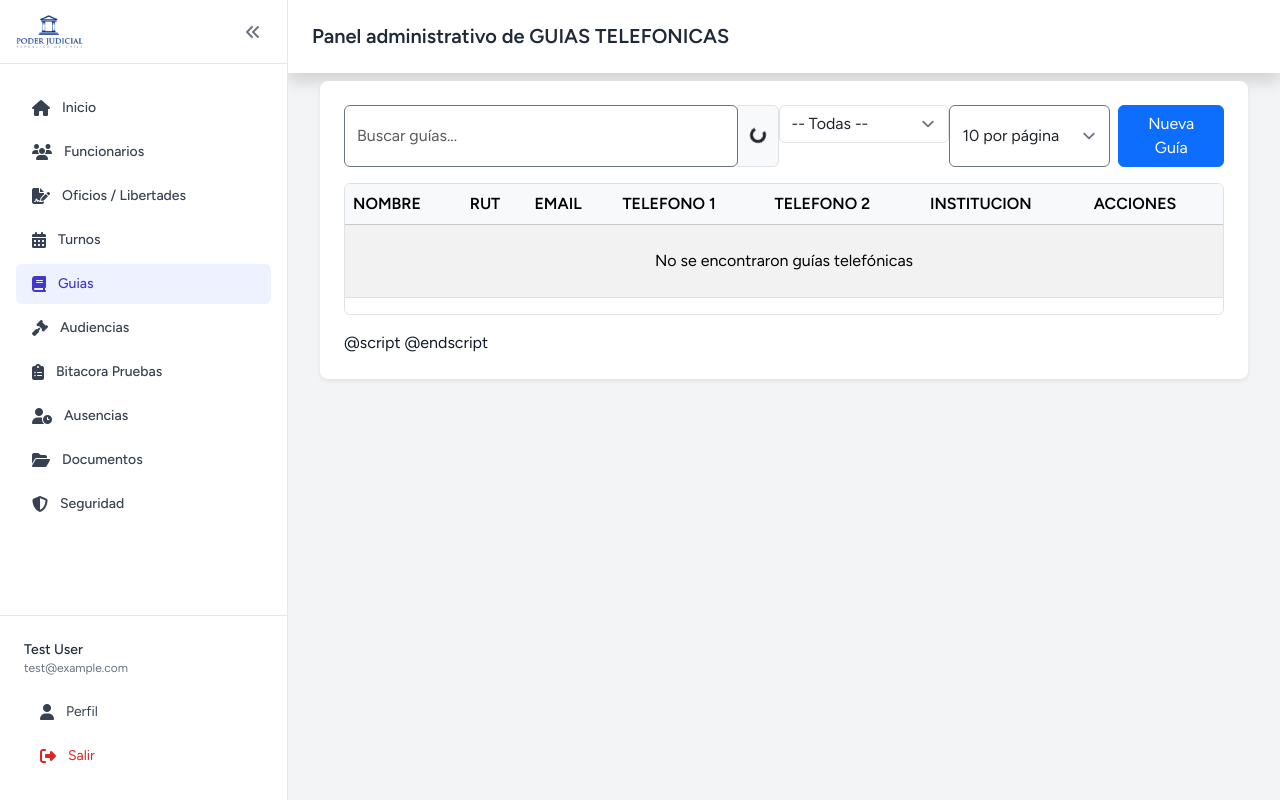
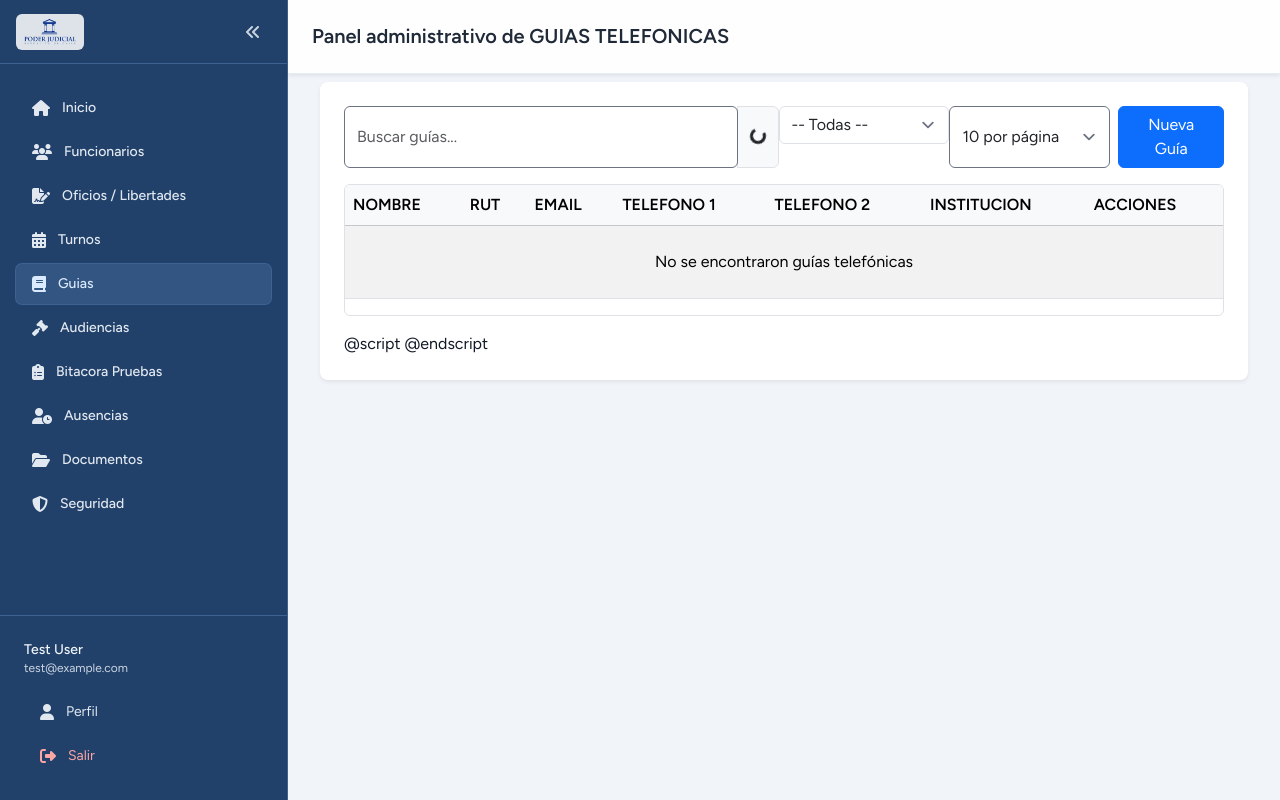
Before and after one commit to yorsh98/4toTOP, a Laravel app: page /guias in a window 1280 px wide. Run offline with Laravel 12, Linux system fonts and the light colour scheme; a user stored in the database is signed in; data comes from the database, SQL or seed files in the repository; data that the repository does not hold is empty; style sheets or scripts are compiled from the project's sources; some libraries are stand-ins or nearby versions.

Commit message:
ModColorBackoffice

```diff
--- a/resources/views/components/responsive-nav-link.blade.php
+++ b/resources/views/components/responsive-nav-link.blade.php
@@ -2,8 +2,8 @@
 
 @php
 $classes = ($active ?? false)
-            ? 'block w-full ps-3 pe-4 py-2 border-l-4 border-indigo-400 text-start text-base font-medium text-indigo-700 bg-indigo-50 focus:outline-none focus:text-indigo-800 focus:bg-indigo-100 focus:border-indigo-700 transition duration-150 ease-in-out'
-            : 'block w-full ps-3 pe-4 py-2 border-l-4 border-transparent text-start text-base font-medium text-gray-600 hover:text-gray-800 hover:bg-gray-50 hover:border-gray-300 focus:outline-none focus:text-gray-800 focus:bg-gray-50 focus:border-gray-300 transition duration-150 ease-in-out';
+            ? 'block w-full ps-3 pe-4 py-2 border-l-4 border-blue-300 text-start text-base font-medium text-blue-100 bg-blue-300/15 focus:outline-none focus:text-blue-50 focus:bg-blue-300/20 focus:border-blue-200 transition duration-150 ease-in-out'
+            : 'block w-full ps-3 pe-4 py-2 border-l-4 border-transparent text-start text-base font-medium text-slate-200 hover:text-white hover:bg-slate-800/60 hover:border-slate-500 focus:outline-none focus:text-white focus:bg-slate-800/60 focus:border-slate-500 transition duration-150 ease-in-out';
 @endphp
 
 <a {{ $attributes->merge(['class' => $classes]) }}>
--- a/resources/views/layouts/app.blade.php
+++ b/resources/views/layouts/app.blade.php
@@ -17,14 +17,14 @@
         <!-- Scripts -->
         @vite(['resources/css/app.css', 'resources/js/app.js'])
     </head>
-    <body class="font-sans antialiased bg-gray-100 text-gray-900">
-        <div class="min-h-screen bg-gray-100 lg:flex">
+    <body class="font-sans antialiased bg-slate-100 text-slate-900">
+        <div class="min-h-screen bg-slate-100 lg:flex">
             <livewire:layout.navigation />
 
             <div class="min-w-0 flex-1">
                 <!-- Page Heading -->
                 @if (isset($header))
-                    <header class="bg-white shadow">
+                    <header class="border-b border-slate-200/80 bg-white/90 shadow-sm backdrop-blur-sm">
                         <div class="max-w-7xl mx-auto py-6 px-4 sm:px-6 lg:px-8">
                             {{ $header }}
                         </div>
@@ -57,17 +57,17 @@
   x-show="$store.busy && $store.busy.visible"
   x-transition.opacity
   x-cloak
-  class="fixed inset-0 z-[9999] bg-white/70 backdrop-blur-sm flex items-center justify-center"
+  class="fixed inset-0 z-[9999] bg-slate-900/30 backdrop-blur-sm flex items-center justify-center"
   role="status" aria-live="polite" aria-busy="true"
 >
   <div class="flex flex-col items-center gap-3">
-    <div class="w-7 h-7 rounded-full border-2 border-gray-400 border-t-transparent animate-spin"></div>
-    <p class="text-sm text-gray-700">Cargando...</p>
+    <div class="w-7 h-7 rounded-full border-2 border-blue-500 border-t-transparent animate-spin"></div>
+    <p class="text-sm text-slate-100">Cargando...</p>
   </div>
 
   <!-- Barra superior de progreso (decorativa) -->
   <div class="fixed top-0 left-0 right-0 h-0.5 overflow-hidden">
-    <div class="h-full w-2/3 bg-gray-700" style="animation: progressbar 1.1s ease-in-out infinite;"></div>
+    <div class="h-full w-2/3 bg-blue-500" style="animation: progressbar 1.1s ease-in-out infinite;"></div>
   </div>
 </div>
 
--- a/resources/views/livewire/layout/navigation.blade.php
+++ b/resources/views/livewire/layout/navigation.blade.php
@@ -99,13 +99,13 @@ new class extends Component
     :class="collapsed ? 'lg:w-20' : 'lg:w-72'"
     class="w-full transition-all duration-300 ease-in-out lg:shrink-0"
 >
-    <div class="flex h-16 items-center justify-between border-b border-gray-200 bg-white px-4 lg:hidden">
+    <div class="flex h-16 items-center justify-between border-b border-blue-300/25 bg-[#0A2E5D]/90 px-4 lg:hidden">
         <a href="{{ route('dashboard') }}" wire:navigate>
-            <x-application-logo class="block h-9 w-auto fill-current text-gray-800" />
+            <x-application-logo class="block h-9 w-auto rounded-md bg-white/85 px-2 py-1" />
         </a>
 
         <div class="flex items-center gap-2">
-            <button @click="open = ! open" class="inline-flex items-center justify-center rounded-md p-2 text-gray-500 hover:bg-gray-100 hover:text-gray-700 focus:outline-none transition duration-150 ease-in-out">
+            <button @click="open = ! open" class="inline-flex items-center justify-center rounded-md p-2 text-slate-300 hover:bg-slate-800 hover:text-white focus:outline-none transition duration-150 ease-in-out">
             <svg class="h-6 w-6" stroke="currentColor" fill="none" viewBox="0 0 24 24">
                 <path :class="{ 'hidden': open, 'inline-flex': !open }" class="inline-flex" stroke-linecap="round" stroke-linejoin="round" stroke-width="2" d="M4 6h16M4 12h16M4 18h16" />
                 <path :class="{ 'hidden': !open, 'inline-flex': open }" class="hidden" stroke-linecap="round" stroke-linejoin="round" stroke-width="2" d="M6 18L18 6M6 6l12 12" />
@@ -114,8 +114,8 @@ new class extends Component
         </div>
     </div>
 
-    <aside class="hidden h-screen border-r border-gray-200 bg-white transition-all duration-300 ease-in-out lg:sticky lg:top-0 lg:flex lg:flex-col">
-        <div class="flex h-16 items-center border-b border-gray-200 px-3" :class="collapsed ? 'justify-end' : 'justify-between'">
+    <aside class="hidden h-screen border-r border-blue-300/25 bg-[#0A2E5D]/90 text-slate-100 transition-all duration-300 ease-in-out lg:sticky lg:top-0 lg:flex lg:flex-col">
+        <div class="flex h-16 items-center border-b border-blue-300/25 px-3" :class="collapsed ? 'justify-end' : 'justify-between'">
             <a
                 href="{{ route('dashboard') }}"
                 wire:navigate
@@ -126,7 +126,7 @@ new class extends Component
                 x-cloak
             >
                 <x-application-logo
-                    x-bind:class="collapsed ? 'h-7 w-auto fill-current text-gray-800 transition-all duration-300 ease-in-out' : 'h-9 w-auto fill-current text-gray-800 transition-all duration-300 ease-in-out'"
+                    x-bind:class="collapsed ? 'h-7 w-auto rounded-md bg-white/85 px-1.5 py-1 transition-all duration-300 ease-in-out' : 'h-9 w-auto rounded-md bg-white/85 px-2 py-1 transition-all duration-300 ease-in-out'"
                 />
             </a>
 
@@ -134,7 +134,7 @@ new class extends Component
                 <button
                     @click="toggleCollapsed"
                     type="button"
-                    class="inline-flex h-9 w-9 items-center justify-center rounded-md text-gray-500 hover:bg-gray-100 hover:text-gray-800"
+                    class="inline-flex h-9 w-9 items-center justify-center rounded-md text-slate-300 hover:bg-slate-800 hover:text-white"
                     :title="collapsed ? 'Expandir menu' : 'Colapsar menu'"
                 >
                     <i class="fa-solid transition-transform duration-300" :class="collapsed ? 'fa-angles-right' : 'fa-angles-left'"></i>
@@ -152,7 +152,7 @@ new class extends Component
                             wire:navigate
                             title="{{ $item['label'] }}"
                             :class="collapsed ? 'justify-center' : ''"
-                            class="flex items-center rounded-md px-3 py-2 text-sm font-medium transition {{ $isActive ? 'bg-indigo-50 text-indigo-700' : 'text-gray-700 hover:bg-gray-100 hover:text-gray-900' }}"
+                            class="flex items-center rounded-md px-3 py-2 text-sm font-medium transition {{ $isActive ? 'bg-blue-300/15 text-blue-100 ring-1 ring-blue-300/25' : 'text-slate-200 hover:bg-slate-800/60 hover:text-white' }}"
                         >
                             <i class="{{ $item['icon'] }} text-base" :class="collapsed ? '' : 'mr-3'"></i>
                             <span x-show="!collapsed" x-transition.opacity.duration.200ms x-cloak>{{ $item['label'] }}</span>
@@ -162,10 +162,10 @@ new class extends Component
             </div>
         </div>
 
-        <div class="border-t border-gray-200 p-4">
+        <div class="border-t border-blue-300/25 p-4">
             <div class="mb-3" x-data="{{ json_encode(['name' => auth()->user()->name]) }}" x-show="!collapsed" x-cloak>
-                <p class="text-sm font-medium text-gray-800" x-text="name" x-on:profile-updated.window="name = $event.detail.name"></p>
-                <p class="text-xs text-gray-500">{{ auth()->user()->email }}</p>
+                <p class="text-sm font-medium text-slate-100" x-text="name" x-on:profile-updated.window="name = $event.detail.name"></p>
+                <p class="text-xs text-slate-300">{{ auth()->user()->email }}</p>
             </div>
 
             <div class="space-y-1">
@@ -174,7 +174,7 @@ new class extends Component
                     wire:navigate
                     title="{{ __('Perfil') }}"
                     :class="collapsed ? 'justify-center' : ''"
-                    class="flex items-center rounded-md px-3 py-2 text-sm text-gray-700 hover:bg-gray-100 hover:text-gray-900 transition"
+                    class="flex items-center rounded-md px-3 py-2 text-sm text-slate-200 hover:bg-slate-800/60 hover:text-white transition"
                 >
                     <i class="fa-solid fa-user text-base" :class="collapsed ? '' : 'mr-3'"></i>
                     <span x-show="!collapsed" x-transition.opacity.duration.200ms x-cloak>{{ __('Perfil') }}</span>
@@ -184,7 +184,7 @@ new class extends Component
                     wire:click="logout"
                     title="{{ __('Salir') }}"
                     :class="collapsed ? 'justify-center' : ''"
-                    class="flex w-full items-center rounded-md px-3 py-2 text-left text-sm text-red-600 hover:bg-red-50 transition"
+                    class="flex w-full items-center rounded-md px-3 py-2 text-left text-sm text-red-300 hover:bg-red-500/10 hover:text-red-200 transition"
                 >
                     <i class="fa-solid fa-right-from-bracket text-base" :class="collapsed ? '' : 'mr-3'"></i>
                     <span x-show="!collapsed" x-transition.opacity.duration.200ms x-cloak>{{ __('Salir') }}</span>
@@ -202,7 +202,7 @@ new class extends Component
         x-transition:leave-start="opacity-100 translate-y-0"
         x-transition:leave-end="opacity-0 -translate-y-1"
         x-cloak
-        class="border-b border-gray-200 bg-white lg:hidden"
+        class="border-b border-blue-300/25 bg-[#0A2E5D]/90 lg:hidden"
     >
         <div class="space-y-1 px-3 py-3">
             @foreach ($menuItems as $item)
@@ -217,10 +217,10 @@ new class extends Component
             @endforeach
         </div>
 
-        <div class="border-t border-gray-200 px-4 py-4">
+        <div class="border-t border-blue-300/25 px-4 py-4">
             <div class="mb-3" x-data="{{ json_encode(['name' => auth()->user()->name]) }}">
-                <p class="text-base font-medium text-gray-800" x-text="name" x-on:profile-updated.window="name = $event.detail.name"></p>
-                <p class="text-sm text-gray-500">{{ auth()->user()->email }}</p>
+                <p class="text-base font-medium text-slate-100" x-text="name" x-on:profile-updated.window="name = $event.detail.name"></p>
+                <p class="text-sm text-slate-300">{{ auth()->user()->email }}</p>
             </div>
 
             <div class="space-y-1">
@@ -231,7 +231,7 @@ new class extends Component
                     </span>
                 </x-responsive-nav-link>
 
-                <button wire:click="logout" class="block w-full rounded-md px-3 py-2 text-left text-base font-medium text-red-600 hover:bg-red-50 transition">
+                <button wire:click="logout" class="block w-full rounded-md px-3 py-2 text-left text-base font-medium text-red-300 hover:bg-red-500/10 hover:text-red-200 transition">
                     <span class="inline-flex items-center gap-2">
                         <i class="fa-solid fa-right-from-bracket"></i>
                         <span>{{ __('Salir') }}</span>
```
Also changed, not shown: resources/views/layouts/guest.blade.php (+12 -8 lines).
